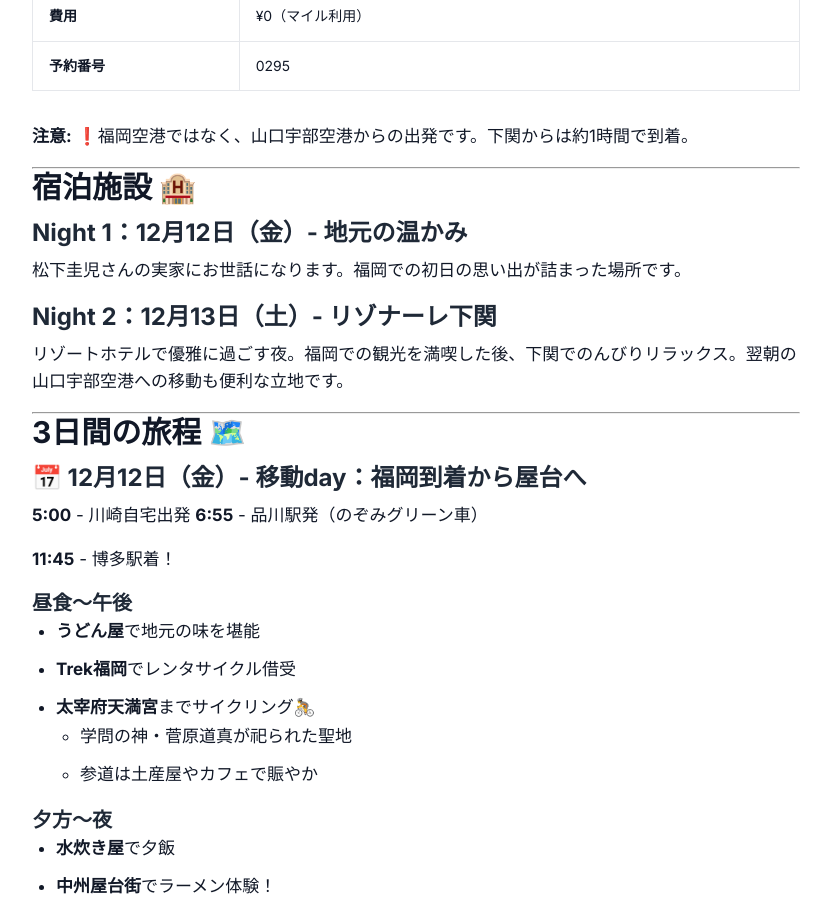
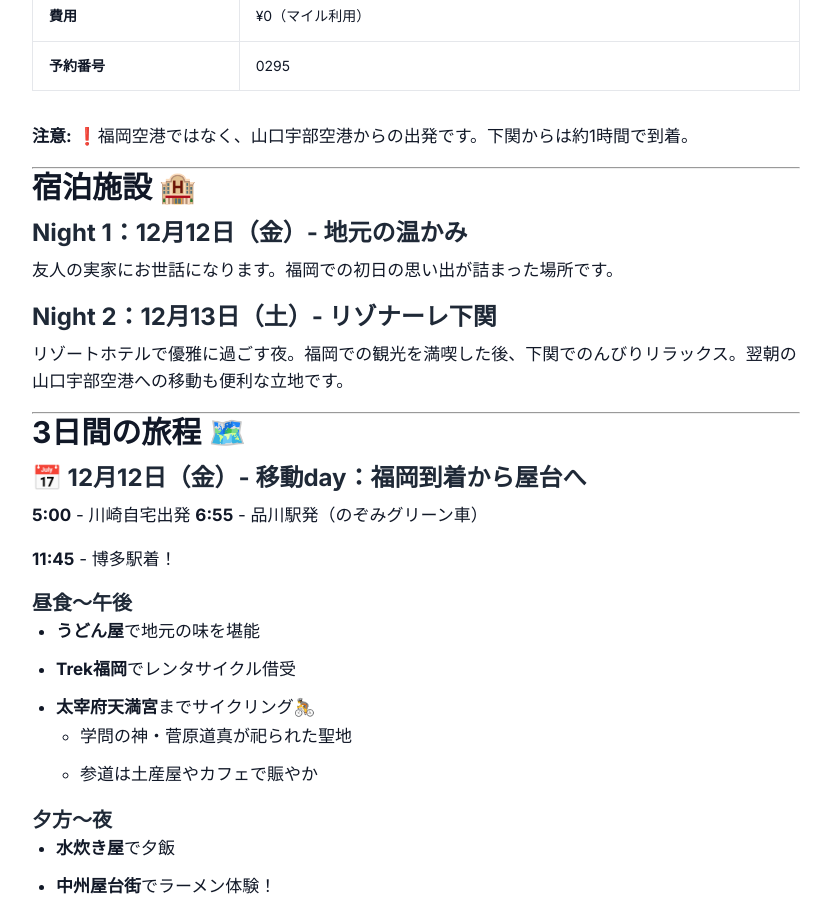
Before and after one commit to tndhk/skills-github-pages, a Jekyll site: the page built from _posts/2025-12-12-fukuoka-trip-2025.md, in a window 1280 px wide and 900 px high, scrolled down 2584 px. Shown: the whole window, without its empty margins (128-959 px from the left). Built offline with Jekyll 4.4.1, drawn with Linux system fonts in a browser that asks for light colours.

Commit message:
Update accommodation details for Fukuoka trip

```diff
--- a/_posts/2025-12-12-fukuoka-trip-2025.md
+++ b/_posts/2025-12-12-fukuoka-trip-2025.md
@@ -60,7 +60,7 @@ date: 2025-12-12
 ## 宿泊施設 🏨
 
 ### Night 1：12月12日（金）- 地元の温かみ
-松下圭児さんの実家にお世話になります。福岡での初日の思い出が詰まった場所です。
+友人の実家にお世話になります。福岡での初日の思い出が詰まった場所です。
 
 ### Night 2：12月13日（土）- リゾナーレ下関
 
```
